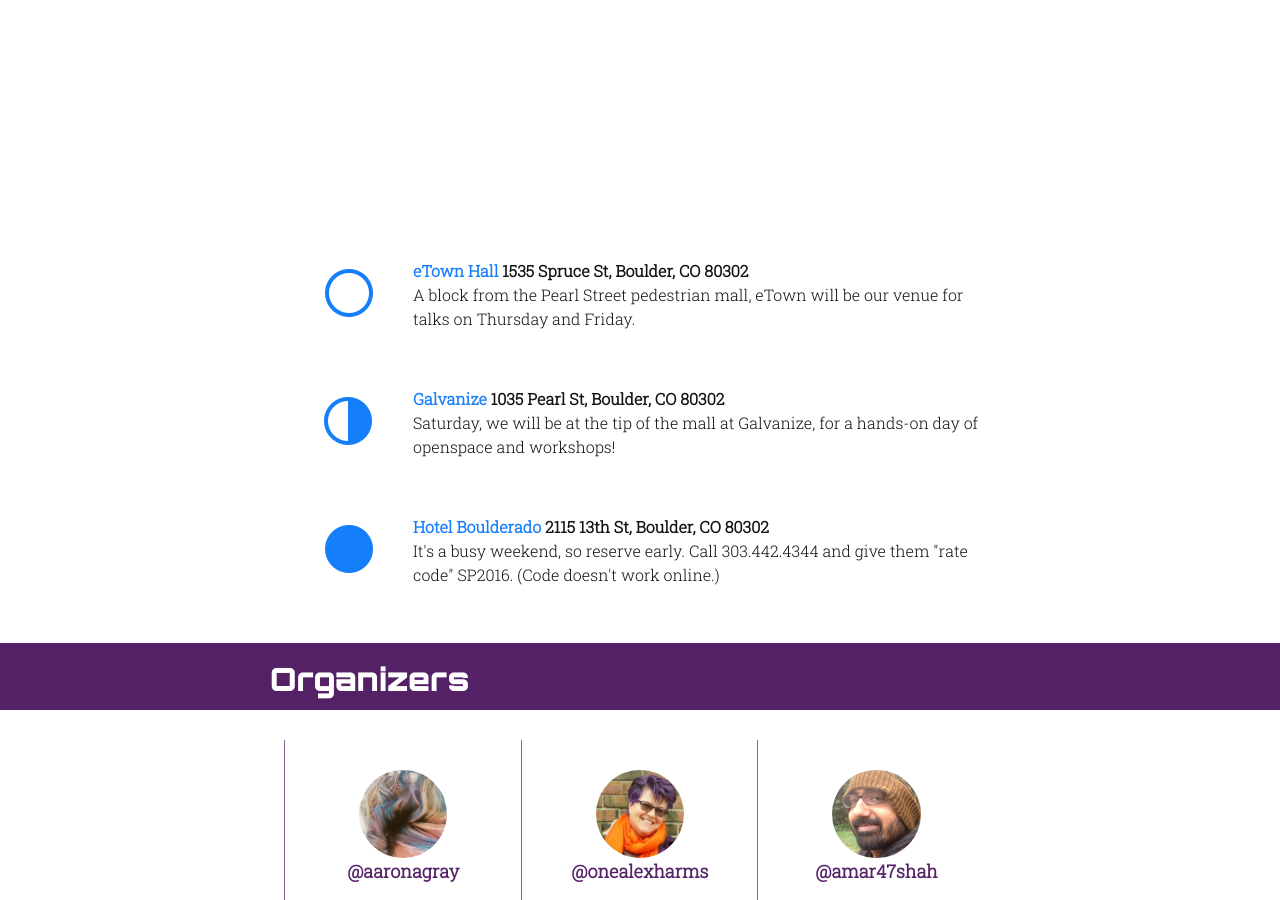
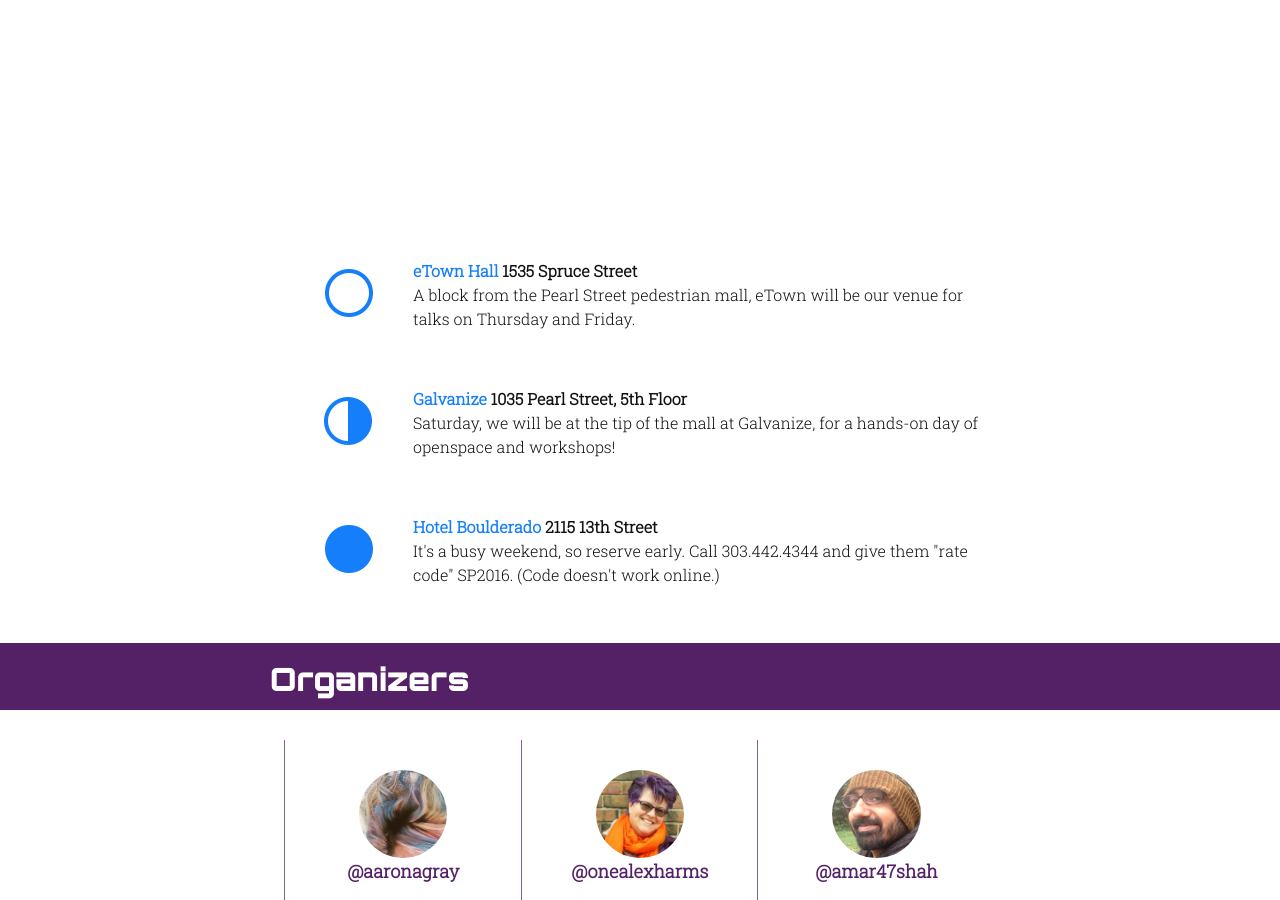
Before and after one commit to maitria/moonconf.org, a Jekyll site: the page built from index.html, in a window 1280 px wide and 900 px high, scrolled down 2387 px. Built offline with Jekyll 4.4.1, drawn with Linux system fonts in a browser that asks for light colours.

Commit message:
Remove city, state, zip; add floor for Galvanize

```diff
--- a/_includes/location.html
+++ b/_includes/location.html
@@ -8,14 +8,14 @@
   <div class="section-block-content wrapper map-key">
     <div class="key">
       <img class="key-img" img src="/assets/img/full-moon.png">
-      <p class="key-body"><strong class="key-address"><a href="http://www.etown.org/etown-hall/">eTown Hall</a> 1535 Spruce St, Boulder, CO 80302</strong>A block from the Pearl Street pedestrian mall, eTown will be our venue for talks on Thursday and Friday.</p>
+      <p class="key-body"><strong class="key-address"><a href="http://www.etown.org/etown-hall/">eTown Hall</a> 1535 Spruce Street</strong>A block from the Pearl Street pedestrian mall, eTown will be our venue for talks on Thursday and Friday.</p>
     </div>
     <div class="key">
       <img class="key-img key-half" src="/assets/img/half-moon.png">
-      <p class="key-body"><strong class="key-address"><a href="http://www.galvanize.com/campuses/boulder-west-pearl/">Galvanize</a> 1035 Pearl St, Boulder, CO 80302</strong>Saturday, we will be at the tip of the mall at Galvanize, for a hands-on day of openspace and workshops!</p>
+      <p class="key-body"><strong class="key-address"><a href="http://www.galvanize.com/campuses/boulder-west-pearl/">Galvanize</a> 1035 Pearl Street, 5th Floor</strong>Saturday, we will be at the tip of the mall at Galvanize, for a hands-on day of openspace and workshops!</p>
     </div>
     <div class="key">
       <img class="key-img" src="/assets/img/new-moon.png">
-      <p class="key-body"><strong class="key-address"><a href="http://www.boulderado.com/">Hotel Boulderado</a> 2115 13th St, Boulder, CO 80302</strong>It's a busy weekend, so reserve early. Call 303.442.4344 and give them &quot;rate code&quot; SP2016. (Code doesn't work online.)</p>
+      <p class="key-body"><strong class="key-address"><a href="http://www.boulderado.com/">Hotel Boulderado</a> 2115 13th Street</strong>It's a busy weekend, so reserve early. Call 303.442.4344 and give them &quot;rate code&quot; SP2016. (Code doesn't work online.)</p>
   </div>
 </section>
```
